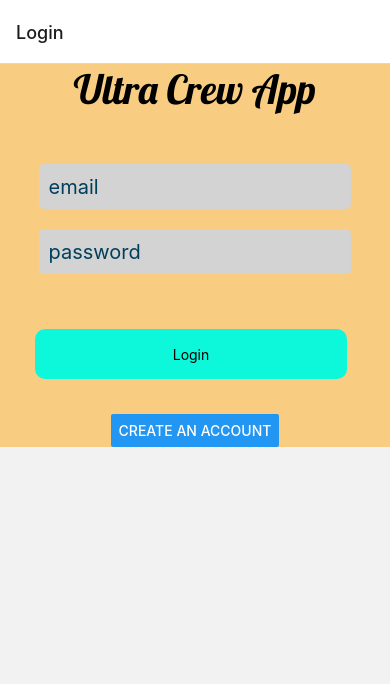
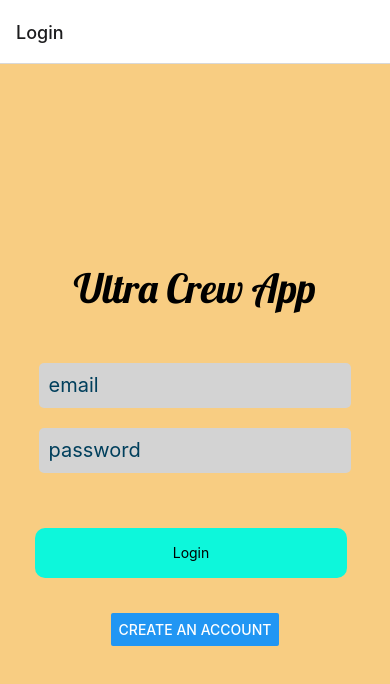
Before and after one commit to GreenField-Org/ultracrewmobile, a React Native app: screen /Login in a window 390 px wide. Shown: the top 684 px of the page. Built offline with nearby package versions, Linux system fonts and the light colour scheme.

Commit message:
change login screen to full bg color

```diff
--- a/Views/LoginScreen.js
+++ b/Views/LoginScreen.js
@@ -60,7 +60,8 @@ const styles = StyleSheet.create({
   container: {
     backgroundColor: '#F8CD82',
     alignItems: 'center',
-    justifyContent: 'center'
+    justifyContent: 'center',
+    flex: 1
   },
   titleText: {
     fontSize: 40,
```
